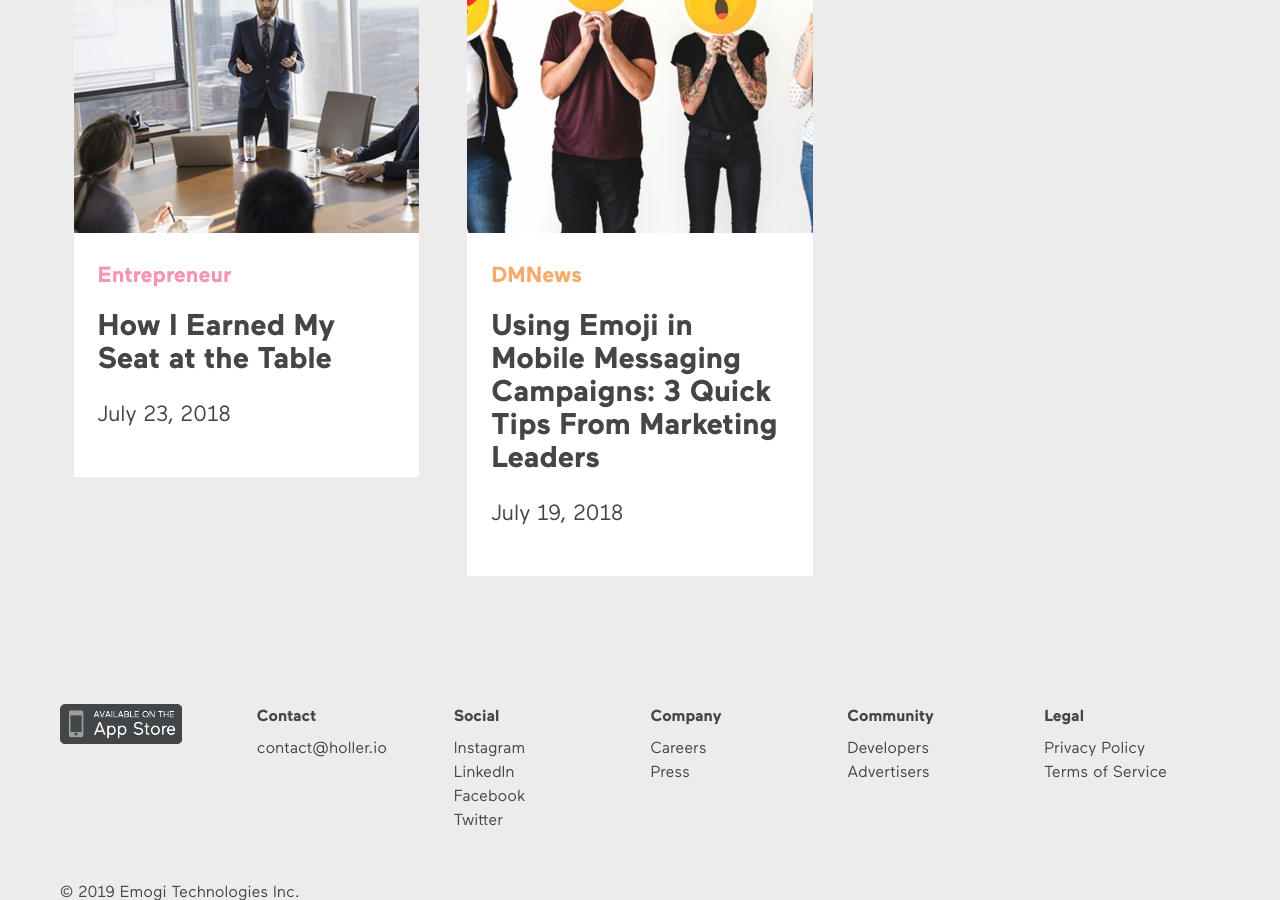
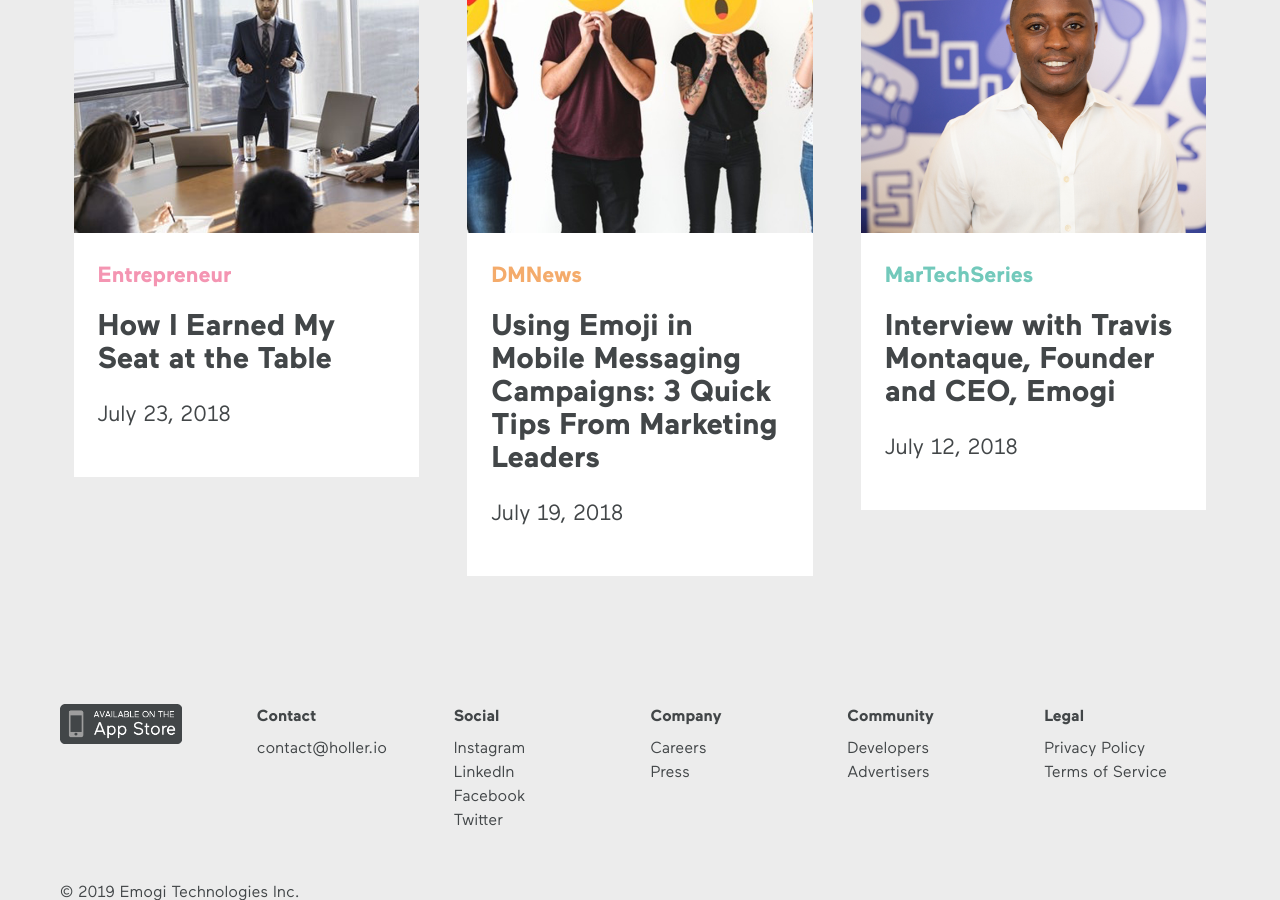
Before and after one commit to taliacotton/holler, a Jekyll site: the page built from press.html, in a window 1280 px wide and 900 px high, scrolled down 2300 px. Built offline with Jekyll 4.4.1, drawn with Linux system fonts in a browser that asks for light colours; nearby versions of some CDN libraries.

Commit message:
Updated 2 files via CloudCannon

```diff
--- a/_data/press.yml
+++ b/_data/press.yml
@@ -158,3 +158,14 @@
     /uploads/using-emoji-in-mobile-messaging-campaigns--3-quick-tips-from-marketing-leaders.png
   url: >-
     https://www.dmnews.com/marketing-channels/mobile/article/21013572/using-emoji-in-mobile-messaging-campaigns
+- title: 'Interview with Travis Montaque, Founder and CEO, Emogi'
+  featured: false
+  published-date: 'July 12, 2018'
+  blurb: >-
+    “We’re also allowing brands to join the conversation seamlessly – not as
+    ads, but as branded content that is presented to users when they want to
+    share them.”
+  publisher: MarTechSeries
+  image: /uploads/interview-with-travis-montaque-founder-and-ceo-emogi.png
+  url: >-
+    https://martechseries.com/mts-insights/interviews/interview-with-travis-montaque-founder-ceo-at-emogi/
```
Also changed, not shown: uploads/interview-with-travis-montaque-founder-and-ceo-emogi.png (added).
